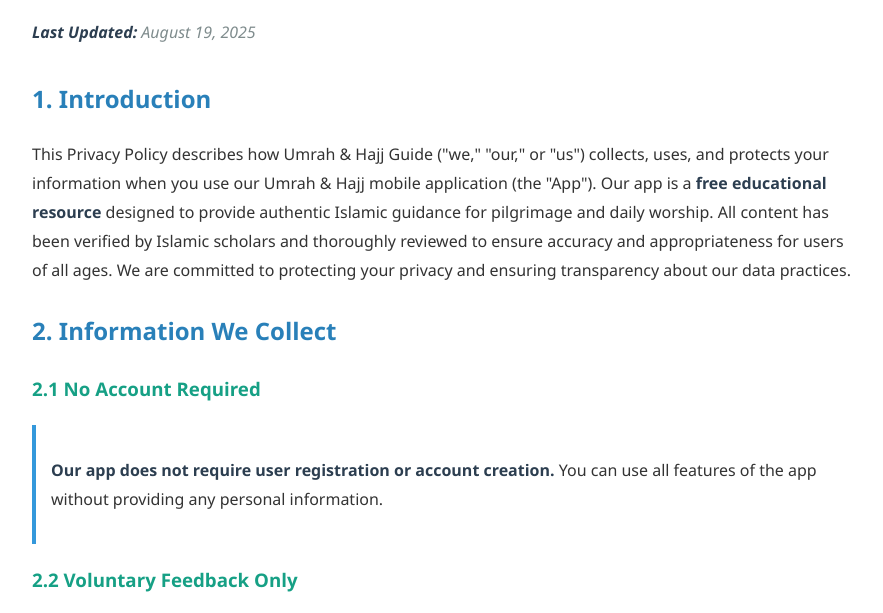
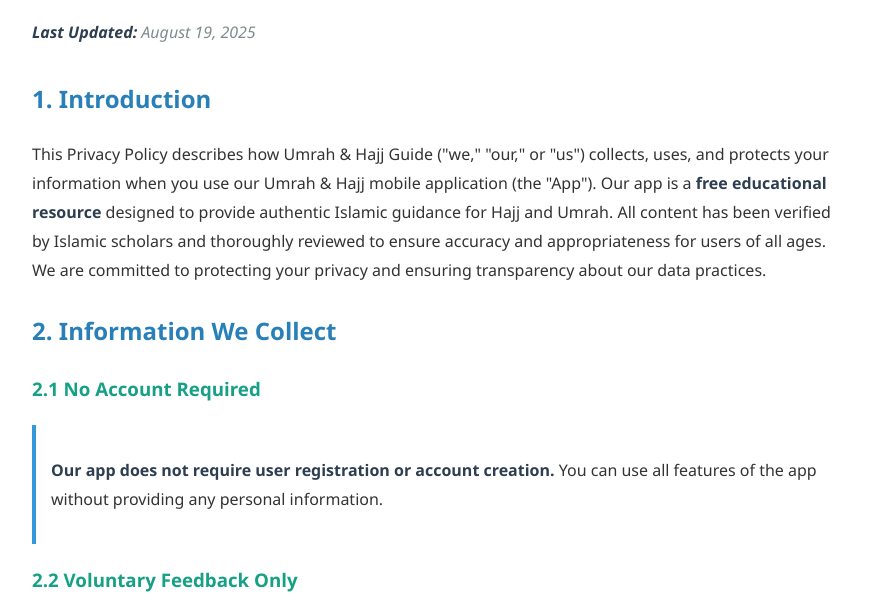
Before and after one commit to Ashrafae/hajj-umrah-privacy, a plain HTML site: page privacy-policy.html in a window 1280 px wide. Shown: the part 164-777 px from the top of the page, without its empty margins (198-1081 px from the left). Drawn offline with Linux system fonts and the light colour scheme.

Commit message:
Update privacy-policy.html

```diff
--- a/privacy-policy.html
+++ b/privacy-policy.html
@@ -61,7 +61,7 @@
         <p class="last-updated"><strong>Last Updated:</strong> August 19, 2025</p>
 
         <h2>1. Introduction</h2>
-        <p>This Privacy Policy describes how Umrah & Hajj Guide ("we," "our," or "us") collects, uses, and protects your information when you use our Umrah & Hajj mobile application (the "App"). Our app is a <strong>free educational resource</strong> designed to provide authentic Islamic guidance for pilgrimage and daily worship. All content has been verified by Islamic scholars and thoroughly reviewed to ensure accuracy and appropriateness for users of all ages. We are committed to protecting your privacy and ensuring transparency about our data practices.</p>
+        <p>This Privacy Policy describes how Umrah & Hajj Guide ("we," "our," or "us") collects, uses, and protects your information when you use our Umrah & Hajj mobile application (the "App"). Our app is a <strong>free educational resource</strong> designed to provide authentic Islamic guidance for Hajj and Umrah. All content has been verified by Islamic scholars and thoroughly reviewed to ensure accuracy and appropriateness for users of all ages. We are committed to protecting your privacy and ensuring transparency about our data practices.</p>
 
         <h2>2. Information We Collect</h2>
 
```
